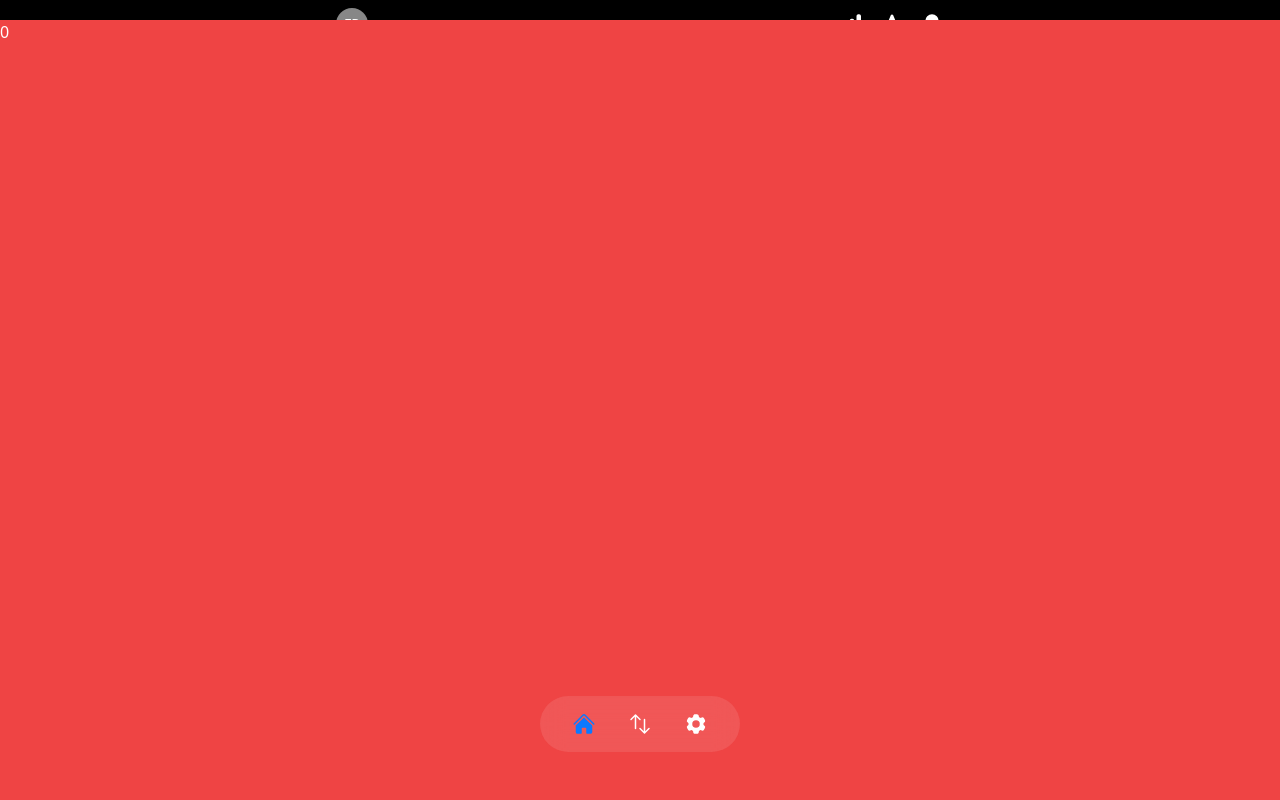
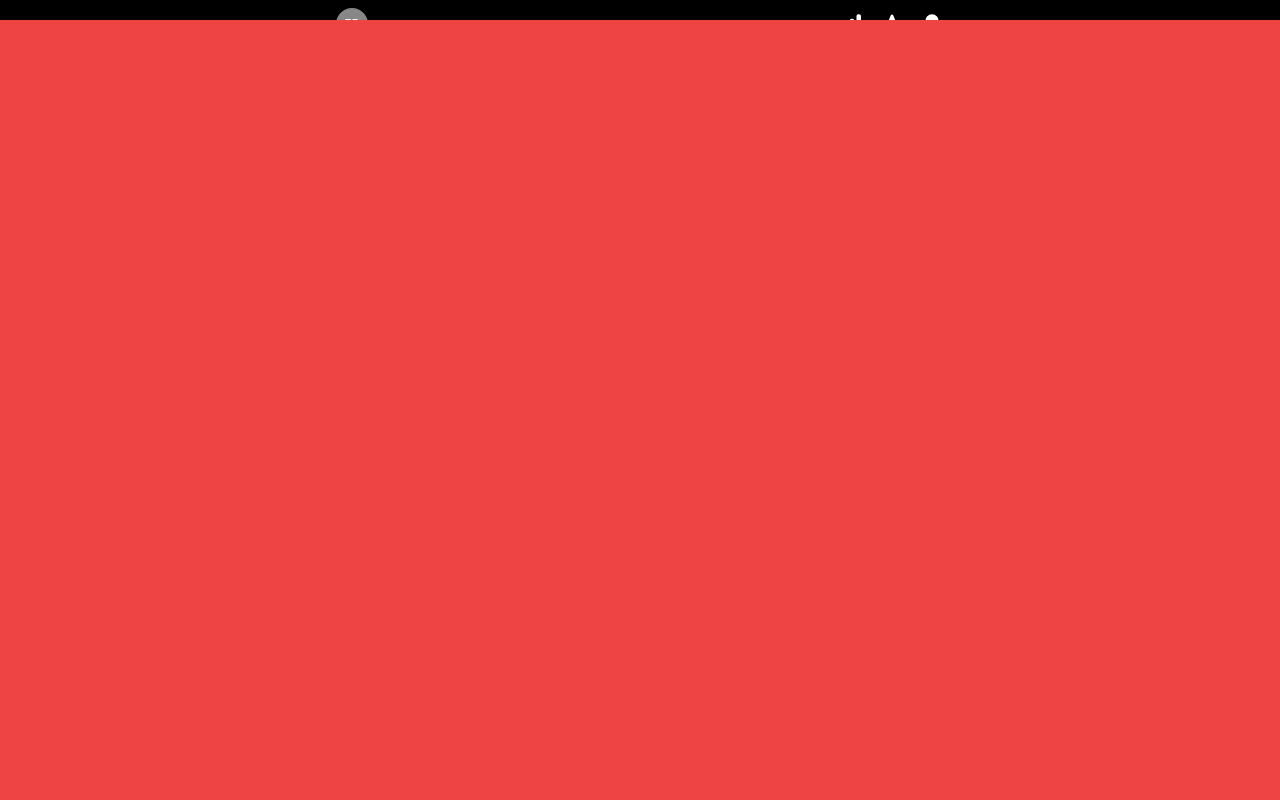
Before and after one commit to Edweis/tulover, a React (Vite) app: page /personal/accounts in a window 1280 px wide. Shown: the top 800 px of the page. Built offline with nearby package versions, Linux system fonts and the light colour scheme; a web font is replaced by a local one.

Commit message:
nice modal up

```diff
--- a/src/components/ModalUp.tsx
+++ b/src/components/ModalUp.tsx
@@ -4,39 +4,30 @@ import cn from 'classnames';
 /* Close when the position of the modal is  */
 const CLOSE_POSITION_SCREEN = 2 / 3;
 const MARGIN_TOP_PX = 20;
-const VELOCITY_BREAKPOINT = 300;
+const VELOCITY_BREAKPOINT = 700;
 export default function SwipeUp(props: PropsWithChildren) {
   const screenHeight = window.screen.availHeight;
   console.log({ screenHeight });
+
   const [closing, setClosing] = useState(false);
-  const [v, setV] = useState(0);
   return (
     <motion.div
       initial={{ translateY: '100vh' }}
-      animate={{ translateY: `${MARGIN_TOP_PX}px` }}
+      animate={{ translateY: closing ? '100vh' : `${MARGIN_TOP_PX}px` }}
       drag="y"
-      onDrag={(_e, info) => {
+      onDragEnd={(_e, info) => {
         const reachedBreakpoint =
           info.point.y > screenHeight * CLOSE_POSITION_SCREEN;
         const velocityReached = info.velocity.y > VELOCITY_BREAKPOINT;
-        setV(info.velocity.y);
         setClosing(reachedBreakpoint || velocityReached);
-      }} // dragElastic={0}
+      }}
       dragElastic={0.2}
       dragSnapToOrigin
       dragConstraints={{ top: -MARGIN_TOP_PX, bottom: screenHeight - 100 }}
-      dragTransition={{
-        power: 0.1,
-        timeConstant: 100,
-      }}
-      // transition={{ type: 'inertia', velocity: 50 }}
-
-      // animate={{ rotate: 180 }}
-      // transition={{ type: 'inertia', velocity: 50 }}
-      className={cn('fixed inset-0', closing ? 'bg-green-500' : 'bg-red-500')}
+      dragTransition={{ power: 0.1, timeConstant: 100 }}
+      className={cn('fixed inset-0 bg-red-500 z-20')}
       style={{ height: '200vh' }}
     >
-      {v.toFixed(0)}
       {props.children}
     </motion.div>
   );
```
